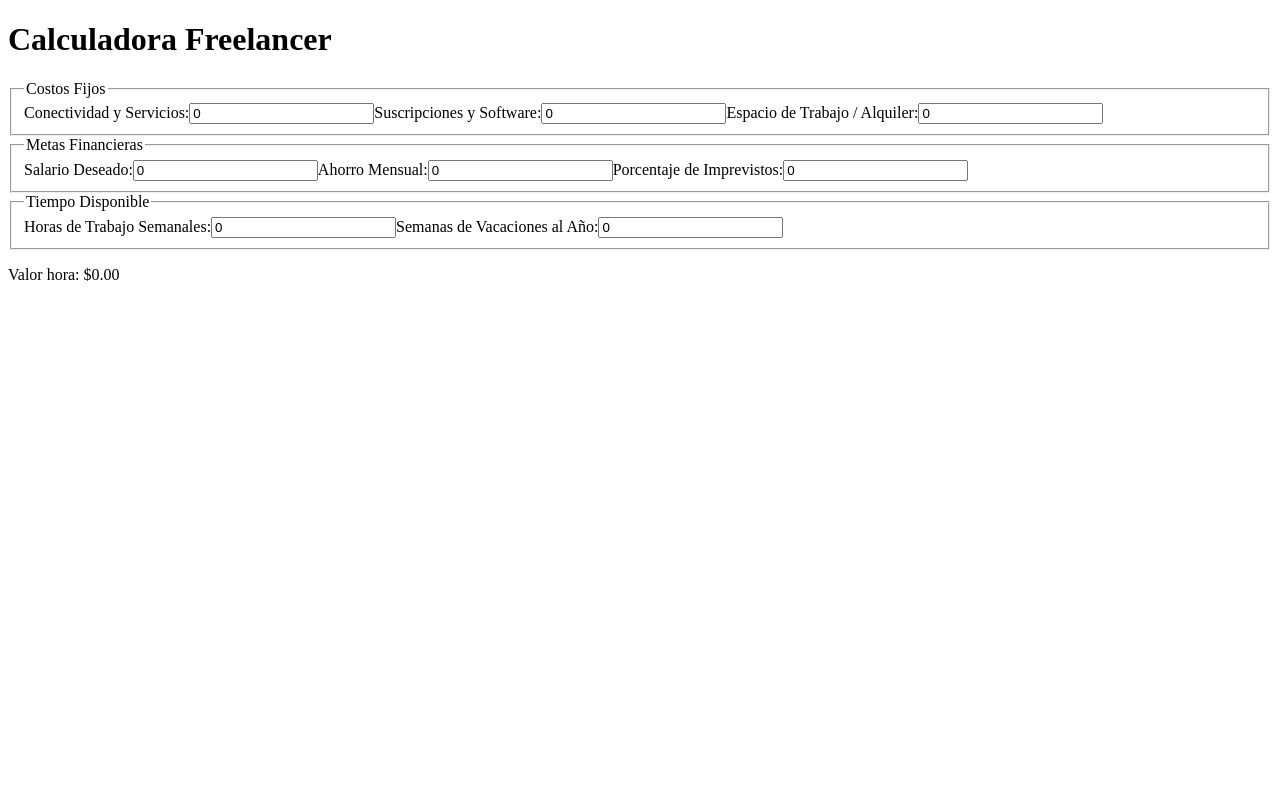
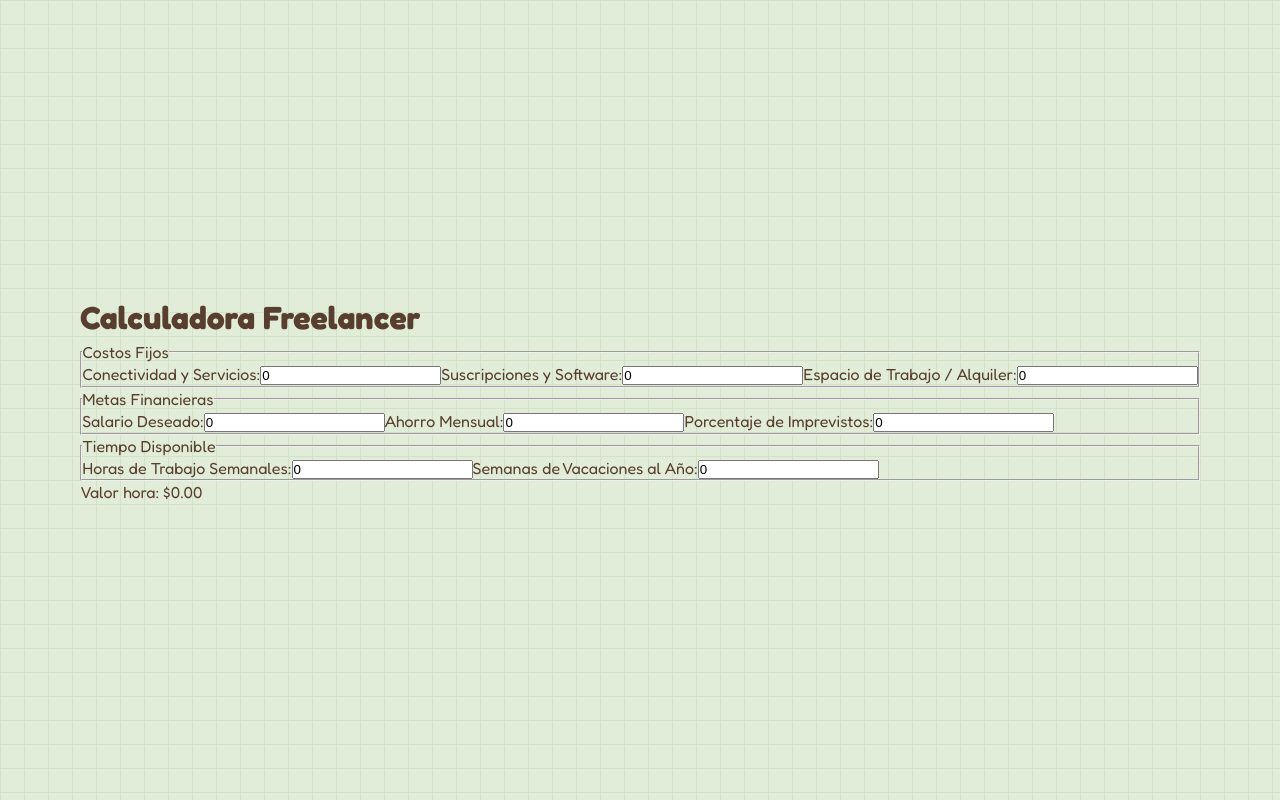
Before and after one commit to rosacabrerac/calculadora-freelancer, a React (Vite) app: page / in a window 1280 px wide. Built offline with nearby package versions, Linux system fonts and the light colour scheme.

Commit message:
style(theme): add soft journal design tokens and grid background

```diff
--- a/src/index.css
+++ b/src/index.css
@@ -0,0 +1,55 @@
+@import url("https://fonts.googleapis.com/css2?family=Fredoka:wght@300;400;500;600;700&display=swap");
+
+:root {
+  --bg-app-base: #e2edd9;
+  --bg-app-grid: #d3e2c7;
+
+  --bg-card: #ffebe9;
+  --bg-input: #ffffff;
+
+  --text-main: #583e2e;
+  --text-muted: #7c604f;
+  --border-color: #583e2e;
+
+  --accent-mint: #b9d8c2;
+  --accent-yellow: #fcf1cc;
+  --accent-rose: #e5989b;
+
+  --font-family: "Fredoka", sans-serif;
+
+  --radius-lg: 24px;
+  --radius-md: 14px;
+  --sketch-border: 3px solid var(--border-color);
+
+  --shadow-flat: 5px 5px 0px rgba(88, 62, 46, 0.15);
+}
+
+* {
+  box-sizing: border-box;
+  margin: 0;
+  padding: 0;
+}
+
+body {
+  font-family: var(--font-family);
+  background-color: var(--bg-app-base);
+
+  background-image:
+    linear-gradient(var(--bg-app-grid) 1.5px, transparent 1.5px),
+    linear-gradient(90deg, var(--bg-app-grid) 1.5px, transparent 1.5px);
+  background-size: 24px 24px;
+
+  color: var(--text-main);
+  min-height: 100vh;
+  display: flex;
+  justify-content: center;
+  align-items: center;
+  line-height: 1.4;
+  padding: 30px 20px;
+}
+
+#root {
+  width: 100%;
+  display: flex;
+  justify-content: center;
+}
```
